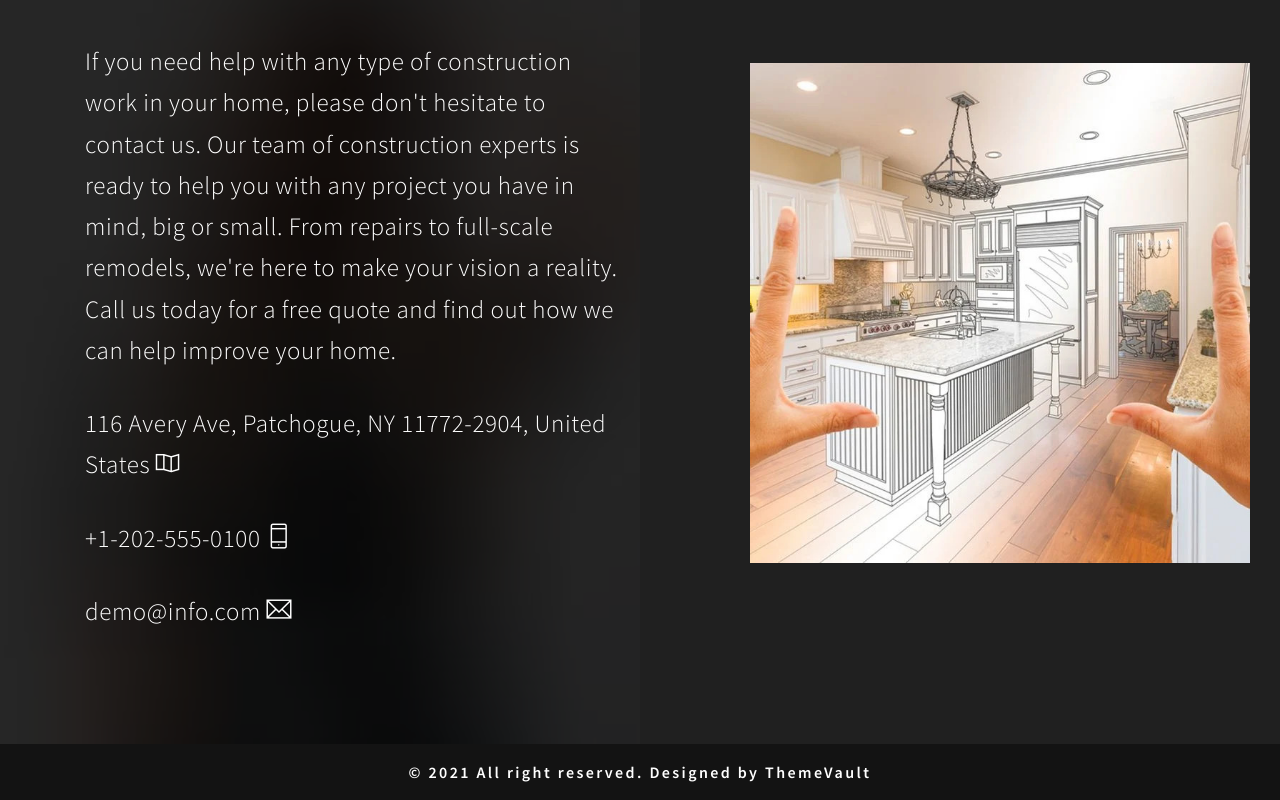
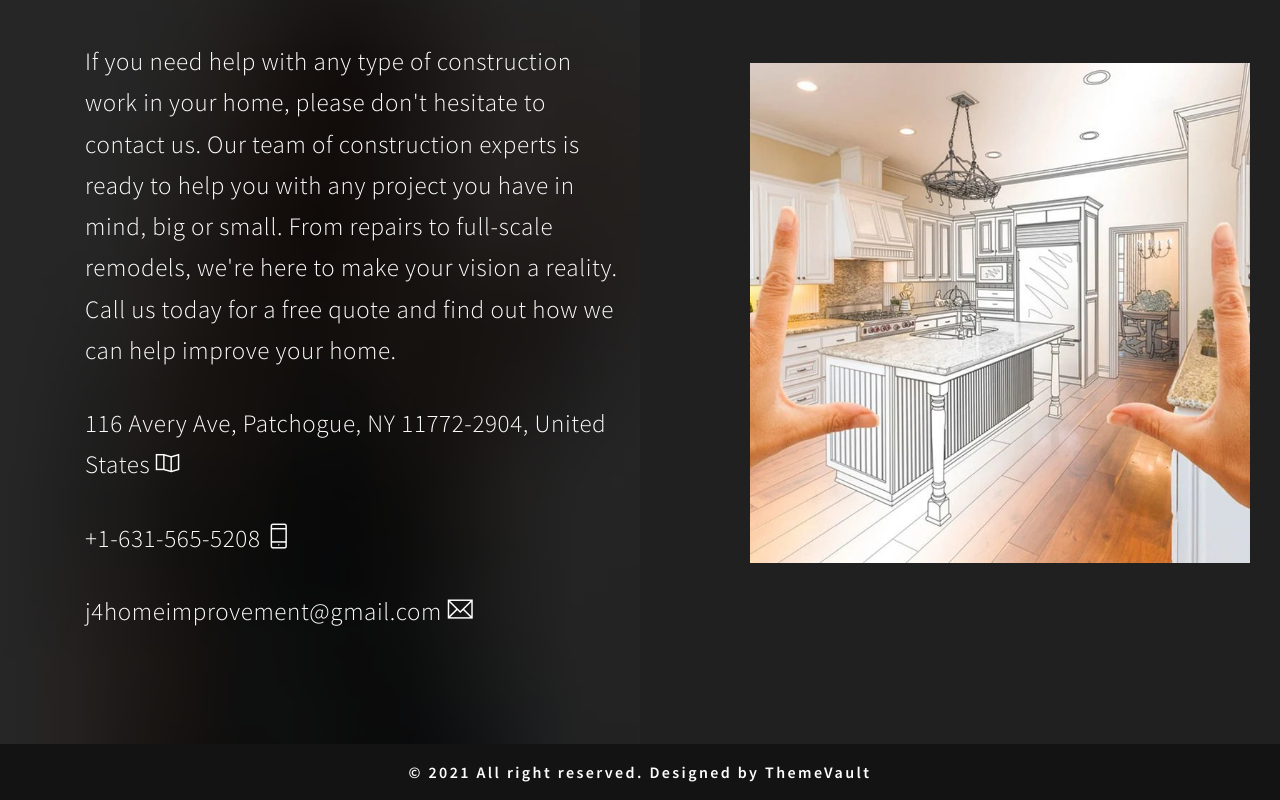
Before and after one commit to MateoHeras77/USA-J4-Home-Improvements, a plain HTML site: page index.html in a window 1280 px wide. Shown: the part 3354-4154 px from the top of the page. Drawn offline with Linux system fonts and the light colour scheme.

Commit message:
contact update

```diff
--- a/index.html
+++ b/index.html
@@ -205,8 +205,8 @@ License URI: http://www.themevault.net/license/-->
                                     Call us today for a free quote and find out how we can help improve your home.</p>
                                 <ul class="tv-offspace-top-30 tv-white-text">
                                     <li><p class="tv-contact-line">116 Avery Ave, Patchogue, NY 11772-2904, United States <i class="ti-map tv-yellow-text"></i></p></li>
-                                    <li><p class="tv-contact-line"><a href="tel:+1-202-555-0100 "> +1-202-555-0100 <i class="ti-mobile tv-yellow-text"></i></a></p></li>
-                                    <li><p class="tv-contact-line"><a href="mailto:demo@info.com"> demo@info.com <i class="ti-email tv-yellow-text"></i></a></p></li>
+                                    <li><p class="tv-contact-line"><a href="tel:+1-631-565-5208 "> +1-631-565-5208  <i class="ti-mobile tv-yellow-text"></i></a></p></li>
+                                    <li><p class="tv-contact-line"><a href="mailto:4homeimprovement@gmail.com"> j4homeimprovement@gmail.com <i class="ti-email tv-yellow-text"></i></a></p></li>
                                 </ul>
                             </div>
 
```
